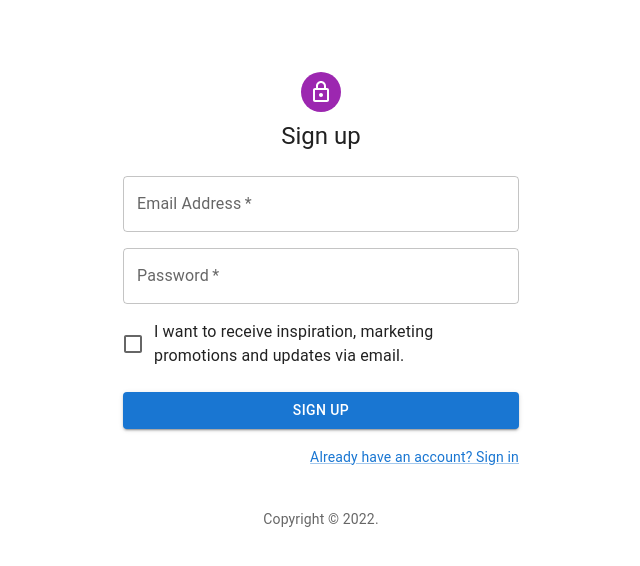
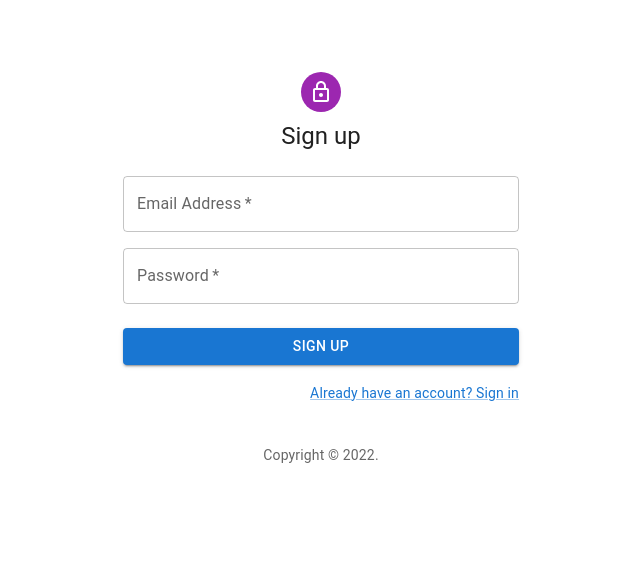
Before and after one commit to geraldofori/bookshop, a React (Create React App) app in the folder client/: page /register in a window 1280 px wide. Shown: the top 566 px of the page, without its empty margins (319-959 px from the left). Built offline with nearby package versions, Linux system fonts and the light colour scheme.

Commit message:
clean up for login and register components

```diff
--- a/client/src/components/Login.js
+++ b/client/src/components/Login.js
@@ -29,11 +29,11 @@ const theme = createTheme();
 export default function Login() {
   const handleSubmit = (event) => {
     event.preventDefault();
-    const data = new FormData(event.currentTarget);
-    console.log({
-      email: data.get('email'),
-      password: data.get('password'),
-    });
+    // const data = new FormData(event.currentTarget);
+    // console.log({
+    //   email: data.get('email'),
+    //   password: data.get('password'),
+    // });
   };
 
   return (
@@ -110,7 +110,7 @@ export default function Login() {
                   </Link>
                 </Grid>
                 <Grid item>
-                  <Link href="/signup" variant="body2">
+                  <Link href="/register" variant="body2">
                     {"Don't have an account? Sign Up"}
                   </Link>
                 </Grid>
--- a/client/src/components/Register.js
+++ b/client/src/components/Register.js
@@ -34,11 +34,12 @@ export default function Register() {
 
   const handleSubmit = (e) => {
     e.preventDefault();
-    const data = new FormData(e.currentTarget);
+    // const data = new FormData(e.currentTarget);
     // console.log({
     //   email: data.get('email'),
     //   password: data.get('password'),
     // });
+    alert("Submited");
   };
 
   return (
@@ -86,12 +87,6 @@ export default function Register() {
                   autoComplete="new-password"
                 />
               </Grid>
-              <Grid item xs={12}>
-                <FormControlLabel
-                  control={<Checkbox value="allowExtraEmails" color="primary" />}
-                  label="I want to receive inspiration, marketing promotions and updates via email."
-                />
-              </Grid>
             </Grid>
             <Button
               type="submit"
@@ -104,7 +99,7 @@ export default function Register() {
             </Button>
             <Grid container justifyContent="flex-end">
               <Grid item>
-                <Link href="/signin" variant="body2">
+                <Link href="/login" variant="body2">
                   Already have an account? Sign in
                 </Link>
               </Grid>
```
Also changed, not shown: 1 other file (tests, documents, lock files or other folders).
